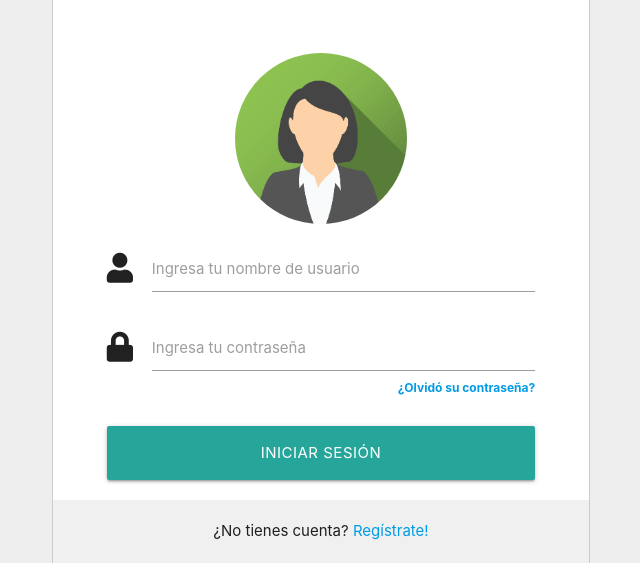
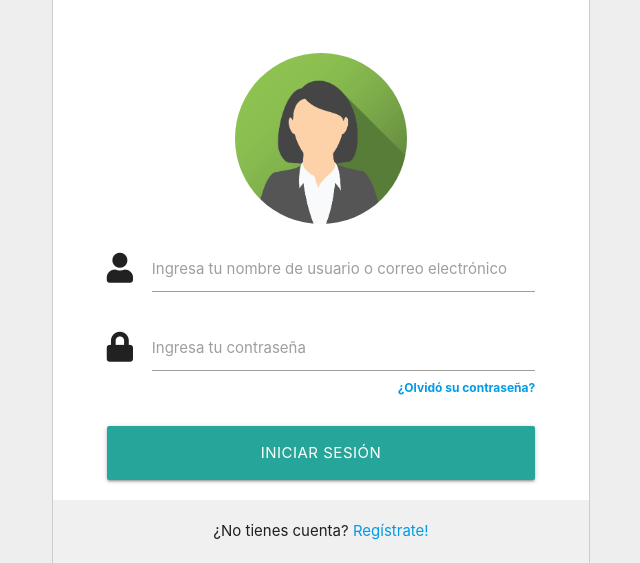
Before and after one commit to csjm2562/incidenciasAPP, a PHP site: page / in a window 1280 px wide. Shown: the part 91-654 px from the top of the page, without its empty margins (319-959 px from the left). Run offline with PHP 8.4, Linux system fonts and the light colour scheme; some libraries are stand-ins or nearby versions.

Commit message:
pequeños cambios
pequeños cambios para mejorar apariencia visual

```diff
--- a/index.php
+++ b/index.php
@@ -31,7 +31,7 @@
             <div class="input-field" style="margin-bottom: 25px;">
               <i class="fas fa-user prefix"></i>
               <input class="validate" type="text" name="nombreU" required>
-              <label for="nombreU">Ingresa tu nombre de usuario</label>
+              <label for="nombreU">Ingresa tu nombre de usuario o correo electrónico</label>
             </div>
             <div class="input-field" style="margin-bottom: 25px;">
               <i class="fas fa-lock prefix"></i>
--- a/principal.php
+++ b/principal.php
@@ -35,9 +35,8 @@
               include_once("funciones/menu1.html");
             if($_SESSION['tipo_usuario']==2)
               include_once("funciones/menu2.html");
-            else {
+            if($_SESSION['tipo_usuario']==3)
               include_once("funciones/menu3.html");
-            }
           ?>
         </div>
         <div class="col 9">
```
